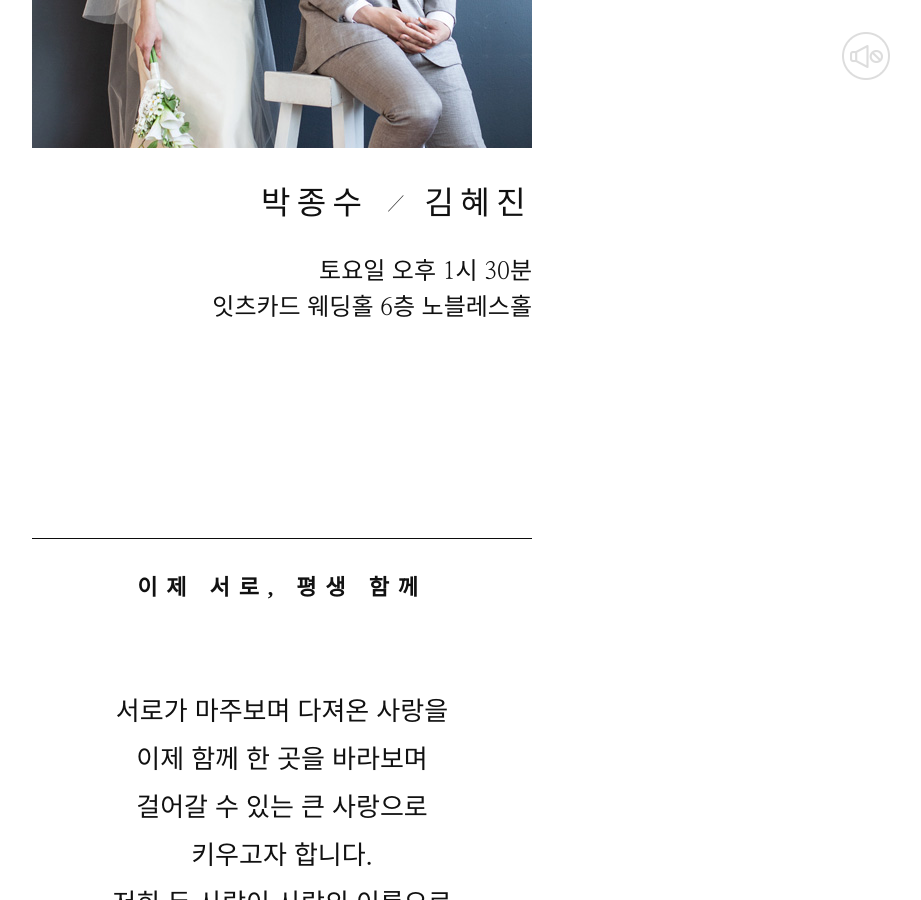
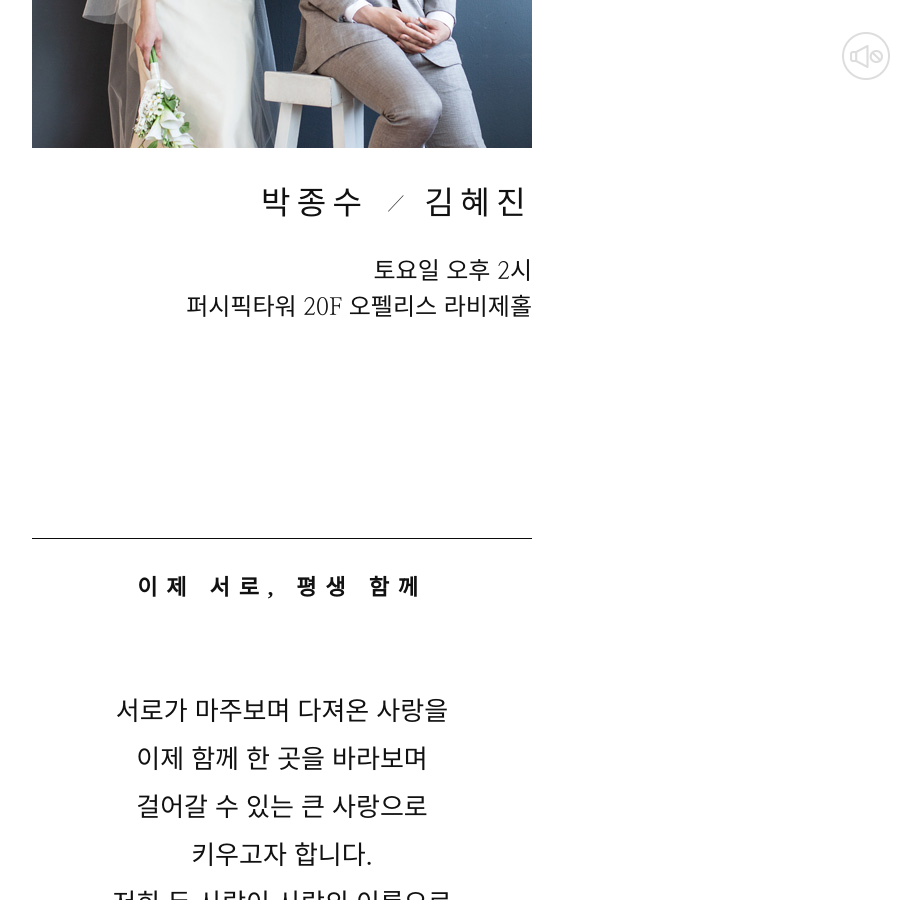
Before and after one commit to sloth9143/sloth9143.github.io, a Jekyll site: the page wedding.html, which Jekyll copies as it is, in a window 1280 px wide and 900 px high, scrolled down 742 px. Shown: the whole window, without its empty margins (358-1279 px from the left). Built offline with Jekyll 4.4.1, drawn with Linux system fonts in a browser that asks for light colours; some web fonts are replaced; some of the changed text lies outside the part shown.

Commit message:
Update ceremony time (14:00) and venue (오펠리스 라비제홀)
Co-Authored-By: Claude Opus 4.8 <noreply@anthropic.com>

```diff
--- a/wedding.html
+++ b/wedding.html
@@ -57,8 +57,8 @@
 							<span class="vs-span">김혜진</span>
 						</p>
 						<p class="p2">
-							토요일 오후 1시 30분<br>
-							잇츠카드 웨딩홀 6층 노블레스홀
+							토요일 오후 2시<br>
+							퍼시픽타워 20F 오펠리스 라비제홀
 						</p>
 					</div>
 				</div>
@@ -181,7 +181,7 @@
 				<div class="calendar-wrap">
 					<div id="calendar"></div>
 					<div class="day-time">
-						<span class="day">sat.</span> <span class="time">pm 1:30</span>
+						<span class="day">sat.</span> <span class="time">pm 2:00</span>
 					</div>
 				</div>
 			</section>
@@ -331,9 +331,9 @@
 				<div class="sec-tit">오시는길</div>
 				<div class="map-area">
 					<div class="head">
-						<div class="tit">잇츠카드 웨딩홀 6층 노블레스홀</div>
+						<div class="tit">퍼시픽타워 20F 오펠리스 라비제홀</div>
 						<div class="txt">
-							<p>서울특별시 강남구 논현로 742</p>
+							<p>서울특별시 중구 세종대로9길 41</p>
 							<p>Tel. 02-1234-5678</p>
 						</div>
 						<a href="javascript:pcAlert();" class="tel">전화걸기</a>
@@ -810,8 +810,8 @@
 											<span class="nm">김혜진</span>
 										</span>
 									</p>
-									<p class="date">2024. 01. 06.  1 : 30(PM)</p>
-									<p class="place">잇츠카드 웨딩홀 6층 노블레스홀</p>
+									<p class="date">2024. 01. 06.  2 : 00(PM)</p>
+									<p class="place">퍼시픽타워 20F 오펠리스 라비제홀</p>
 								</div>
 							</div>
 						</div>
```
